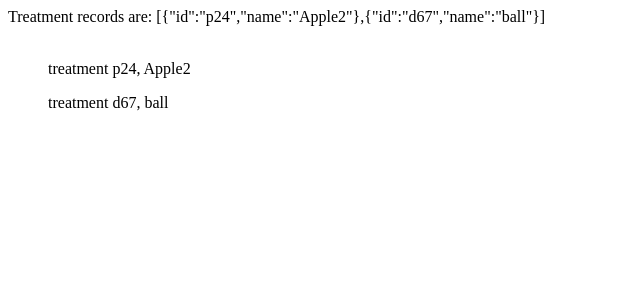
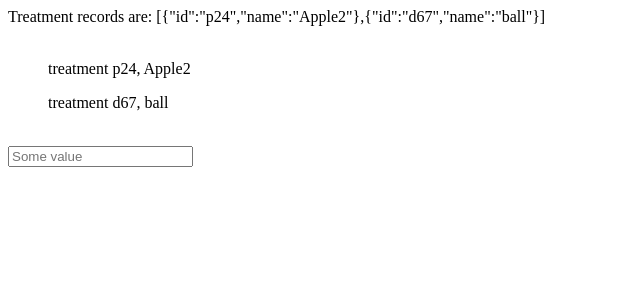
Before and after one commit to ChichiChapka/task-2-, a React (Create React App) app: page / in a window 1280 px wide. Shown: the top 300 px of the page, without its empty margins (0-640 px from the left). Built offline with nearby package versions, Linux system fonts and the light colour scheme.

Commit message:
1 file modified

```diff
--- a/src/App.js
+++ b/src/App.js
@@ -8,11 +8,16 @@ export default function App() {
     {id:'p24', name:'Apple2'},
      {id:'d67', name: 'ball'},
   ];
+
   const recordsText = JSON.stringify (jsonRecords);
+
   return (
     <div>
       <Treatments treatmentsJson = {recordsText} />
+      <input placeholder= 'Some value' value={jsonRecords.id} onChange = {e => setjsonRecordsid(e.targetvalue)} />
+
     </div>
+
   );
 
   return (
```
